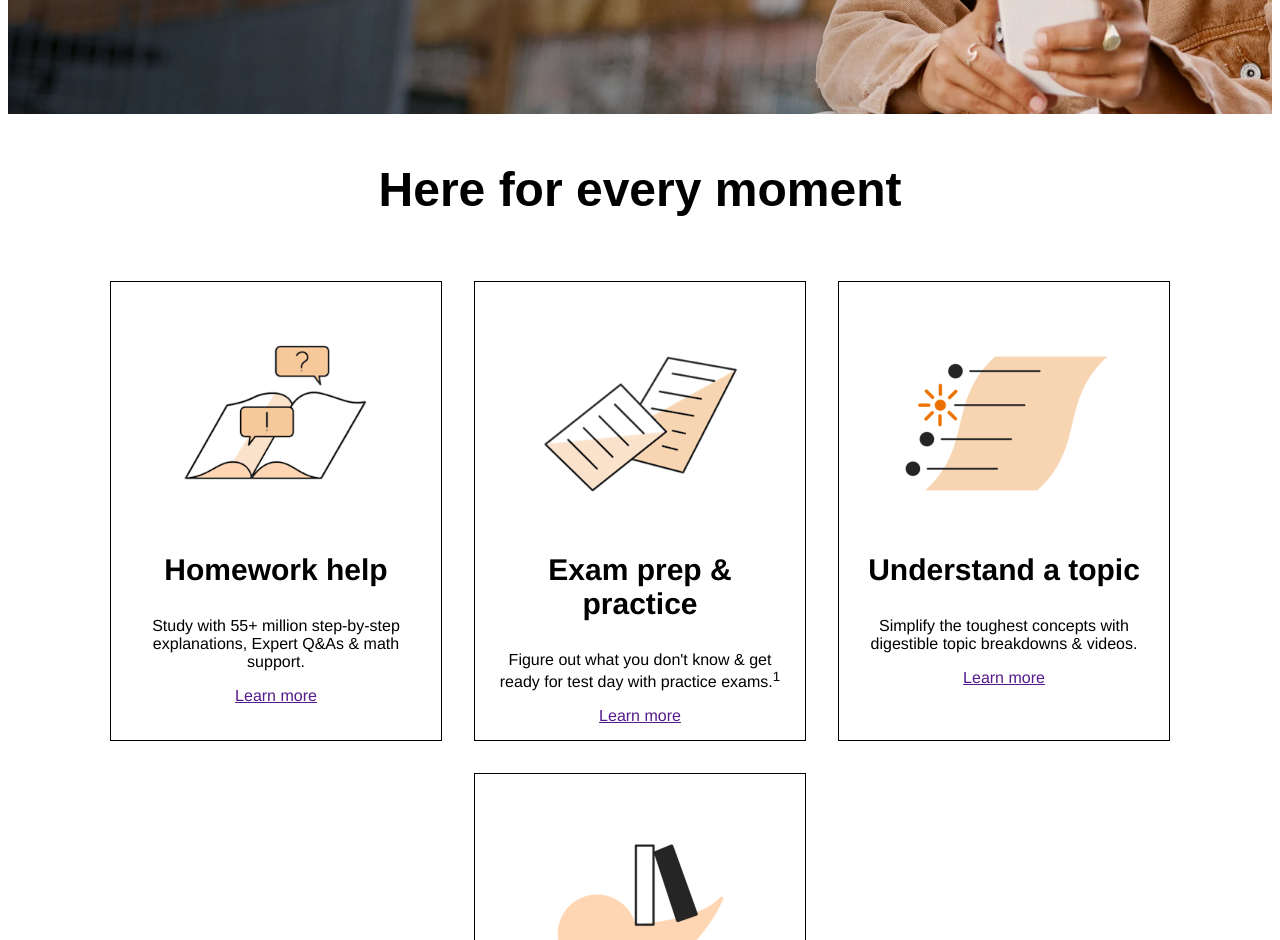
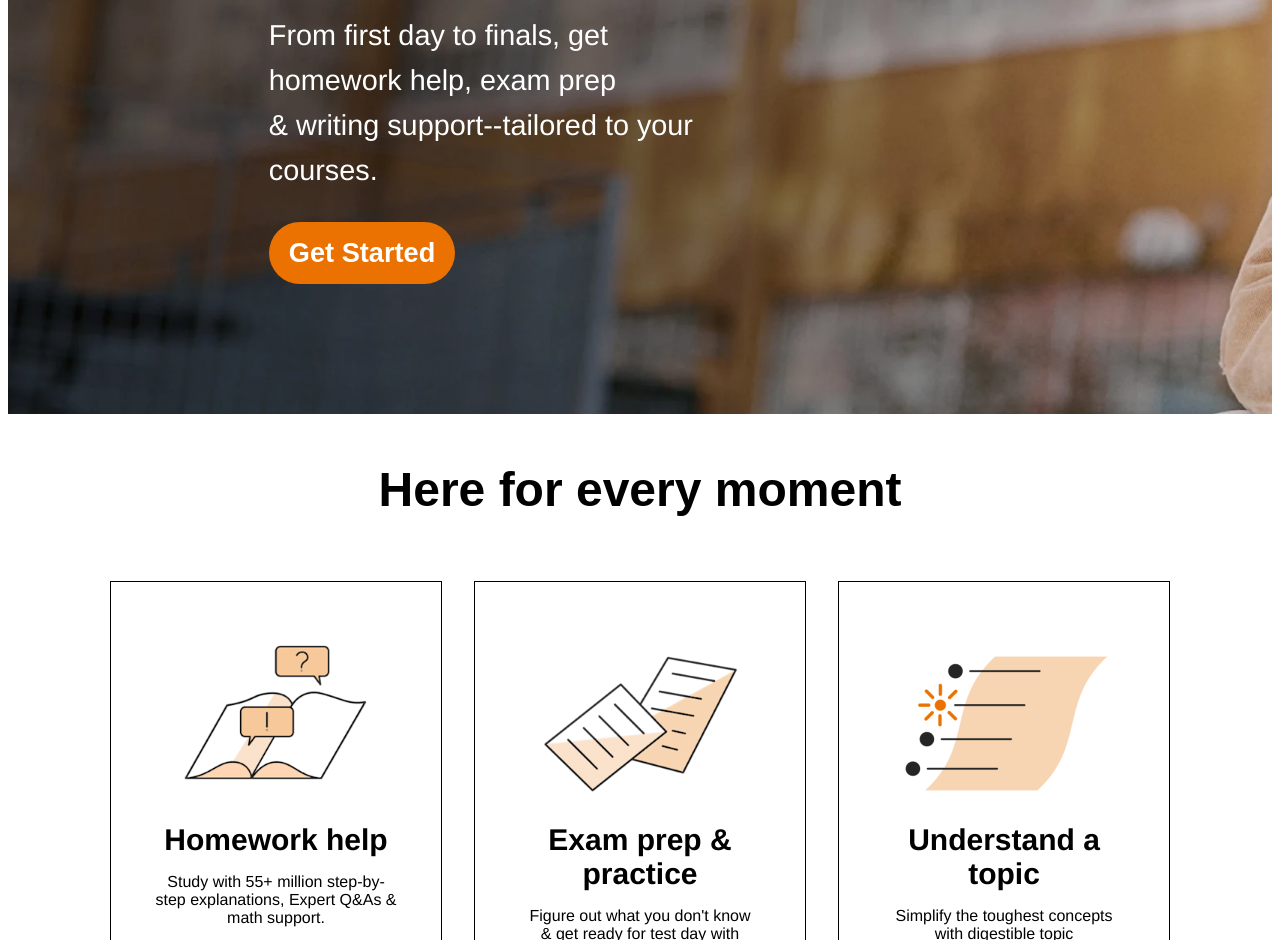
Before and after one commit to KrisMackenroth/home-page, a website: page index.html in a window 1280 px wide. Shown: the part 764-1704 px from the top of the page. Drawn offline with Linux system fonts and the light colour scheme.

Commit message:
Completed.

```diff
--- a/index.html
+++ b/index.html
@@ -75,38 +75,38 @@
       <div class="column-quarter">
         <img class="tile" src="images/tile-1.webp" alt="">
         <p class="title">Homework help</p>
-        <p>
-          Study with 55+ million step-by-step explanations,
+        <p class="sub">
+          Study with 55+ million step-by-<br>step explanations,
           Expert Q&amp;As &amp; math support.
         </p>
-        <a href="">Learn more</a>
+        <a class="learn-more" href="#">Learn more <span>&#8594;</span></a>
       </div>
       <div class="column-quarter">
         <img class="tile" src="images/tile-2.webp" alt="">
         <p class="title">Exam prep &amp; practice</p>
-        <p>
-          Figure out what you don't know &amp; get ready for test
-          day with practice exams.<sup>1</sup>
+        <p class="sub">
+          Figure out what you don't know<br> &amp; get ready for test
+          day with<br> practice exams.<sup>1</sup>
         </p>
-        <a href="">Learn more</a>
+        <a class="learn-more" href="#">Learn more <span>&#8594;</span></a>
       </div>
       <div class="column-quarter">
         <img class="tile" src="images/tile-3.webp" alt="">
         <p class="title">Understand a topic</p>
-        <p>
-          Simplify the toughest concepts with digestible topic breakdowns
+        <p class="sub">
+          Simplify the toughest concepts<br> with digestible topic<br> breakdowns
           &amp; videos.
         </p>
-        <a href="">Learn more</a>
+        <a class="learn-more" href="#">Learn more <span>&#8594;</span></a>
       </div>
       <div class="column-quarter">
         <img class="tile" src="images/tile-4.webp" alt="">
         <p class="title">Writing &amp; citations</p>
-        <p>
+        <p class="sub">
           Strengthen your writing with plagiarism checks, expert proofreading
           &amp; instant citations.
         </p>
-        <a href="">Learn more</a>
+        <a class="learn-more" href="#">Learn more <span>&#8594;</span></a>
       </div>
     </div>
     <div class="row">
@@ -117,5 +117,3 @@
   </div>
 </body>
 </html>
-
-test
--- a/styles.css
+++ b/styles.css
@@ -50,8 +50,9 @@ body {
 }
 
 .column-two-thirds {
-  width: 80%;
-  margin-top: 100px;
+  width: 35%;
+  margin-top: 250px;
+  margin-right: 300px;
 }
 
 .column-quarter {
@@ -91,7 +92,7 @@ body {
 
 .hero-image {
   width: 100%;
-  height: 600px;
+  height: 900px;
   background-image: url("images/hero-image.webp");
   background-size: cover;
   position: relative;
@@ -113,11 +114,11 @@ body {
 
 .get-started {
   background-color: #eb7100;
-  border-radius: 20px;
+  border-radius: 35px;
   border-style: none;
   color: white;
-  padding: 10px 15px;
-  font-size: 1.2em;
+  padding: 15px 20px;
+  font-size: 1.7em;
   font-weight: bold;
 }
 
@@ -130,17 +131,18 @@ body {
 .title {
   font-weight: bolder;
   font-size: 30px;
+  margin: 0 20px;
 }
 
 .support-text {
   color: white;
-  line-height: 35px;
-  font-size: 1.4em;
+  line-height: 45px;
+  font-size: 1.8em;
 }
 
 .banner-header {
   color: white;
-  font-size: 3rem;
+  font-size: 3.5rem;
   font-weight: bolder;
   margin: 0;
 }
@@ -153,7 +155,7 @@ body {
 
 .course {
   color: white;
-  font-size: 1.4em;
+  font-size: 1.8em;
   font-weight: bold;
 }
 
@@ -183,3 +185,14 @@ body {
 .fix {
   display: inline-block;
 }
+
+.learn-more {
+  color: #00799e;
+  text-decoration: none;
+  font-weight: bold;
+}
+
+.sub {
+  margin-left: 15px;
+  margin-right: 15px;
+}
```
